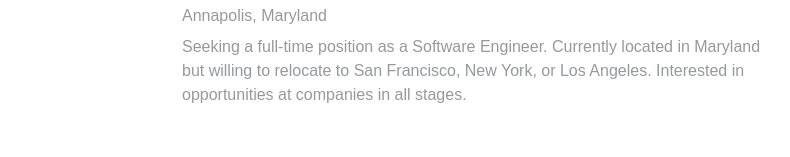
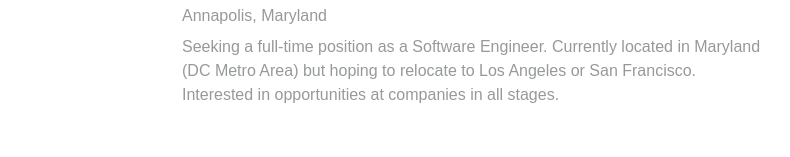
Before and after one commit to IsaiahJTurner/Resume, a plain HTML site: page index.html in a window 1280 px wide. Shown: the part 197-354 px from the top of the page, without its empty margins (168-958 px from the left). Drawn offline with Linux system fonts and the light colour scheme.

Commit message:
Update index.html

```diff
--- a/index.html
+++ b/index.html
@@ -57,8 +57,8 @@ HIS IS A TEMPLATE -->
         <p>Annapolis, Maryland</p>
 
         <p>Seeking a full-time position as a Software Engineer.
-        Currently located in Maryland but willing to relocate to San
-        Francisco, New York, or Los Angeles. Interested in
+        Currently located in Maryland (DC Metro Area) but hoping
+        to relocate to Los Angeles or San Francisco. Interested in
         opportunities at companies in all stages.</p>
       </section>
 
```
